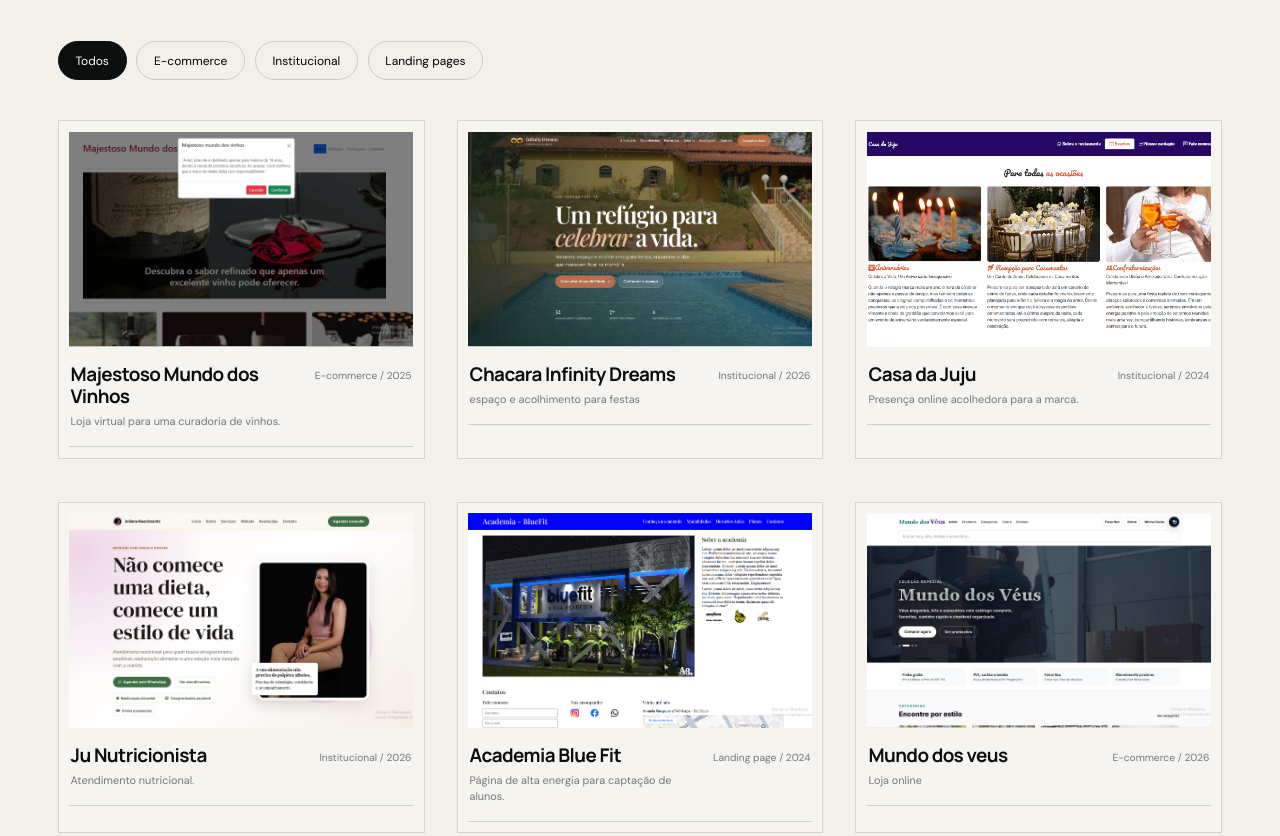
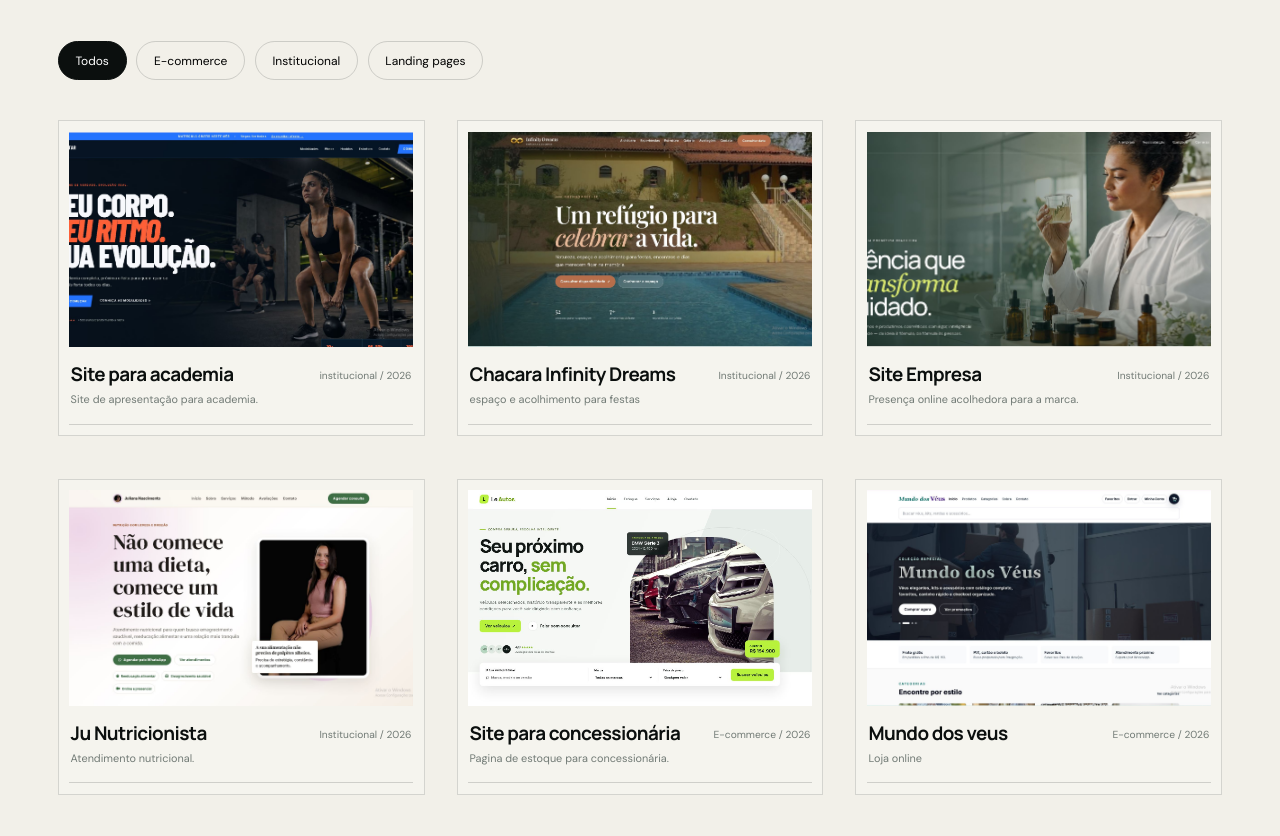
Before and after one commit to Lesitesdev/lesites-redesign, a plain HTML site: page index.html in a window 1280 px wide. Shown: the part 1200-2036 px from the top of the page. Drawn offline with Linux system fonts and the light colour scheme.

Commit message:
Atualização projeto

```diff
--- a/conteudo.js
+++ b/conteudo.js
@@ -16,12 +16,12 @@
 window.siteContent = {
   projetos: [
     {
-      titulo: "Majestoso Mundo dos Vinhos",
-      categoria: "E-commerce",
-      ano: "2025",
-      imagem: "img/Meus projetos/Majestoso mundo dos vinhos.png",
-      descricao: "Loja virtual para uma curadoria de vinhos.",
-      link: "",
+      titulo: "Site para academia",
+      categoria: "institucional",
+      ano: "2026",
+      imagem: "img/Meus projetos/Academia.JPG",
+      descricao: "Site de apresentação para academia.",
+      link: "https://academia-bemestar-ijn3.vercel.app/",
     },
     {
       titulo: "Chacara Infinity Dreams",
@@ -32,12 +32,12 @@ window.siteContent = {
       link: "https://paginachacara.vercel.app/",
     },
     {
-      titulo: "Casa da Juju",
+      titulo: "Site Empresa",
       categoria: "Institucional",
-      ano: "2024",
-      imagem: "img/Meus projetos/Casa da juju.png",
+      ano: "2026",
+      imagem: "img/Meus projetos/Site empresas.JPG",
       descricao: "Presença online acolhedora para a marca.",
-      link: "",
+      link: "https://site-empresas.vercel.app/",
     },
     {
       titulo: "Ju Nutricionista",
@@ -48,12 +48,12 @@ window.siteContent = {
       link: "https://ju-nutri-chi.vercel.app/",
     },
     {
-      titulo: "Academia Blue Fit",
-      categoria: "Landing page",
-      ano: "2024",
-      imagem: "img/Meus projetos/Acdemia Blue fit.png",
-      descricao: "Página de alta energia para captação de alunos.",
-      link: "",
+      titulo: "Site para concessionária",
+      categoria: "E-commerce",
+      ano: "2026",
+      imagem: "img/Meus projetos/Conssecionaria.JPG",
+      descricao: "Pagina de estoque para concessionária.",
+      link: "https://leautos.vercel.app/#inicio",
     },
     {
       titulo: "Mundo dos veus ",
@@ -94,12 +94,7 @@ window.siteContent = {
       empresa: "Projeto digital",
       iniciais: "CL",
     },
-    {
-      comentario: "Escreva aqui exatamente o comentário enviado pelo cliente.",
-      nome: "Nome do cliente",
-      empresa: "Nome da empresa ou projeto",
-      iniciais: "NC",
-    },
+
 
     /* COPIE ESTE BLOCO PARA ADICIONAR UMA AVALIAÇÃO:
     ,{
```
Also changed, not shown: orcamento.html (+1 -1 lines), img/Meus projetos/Academia.JPG (added), img/Meus projetos/Conssecionaria.JPG (added), img/Meus projetos/Site empresas.JPG (added).
